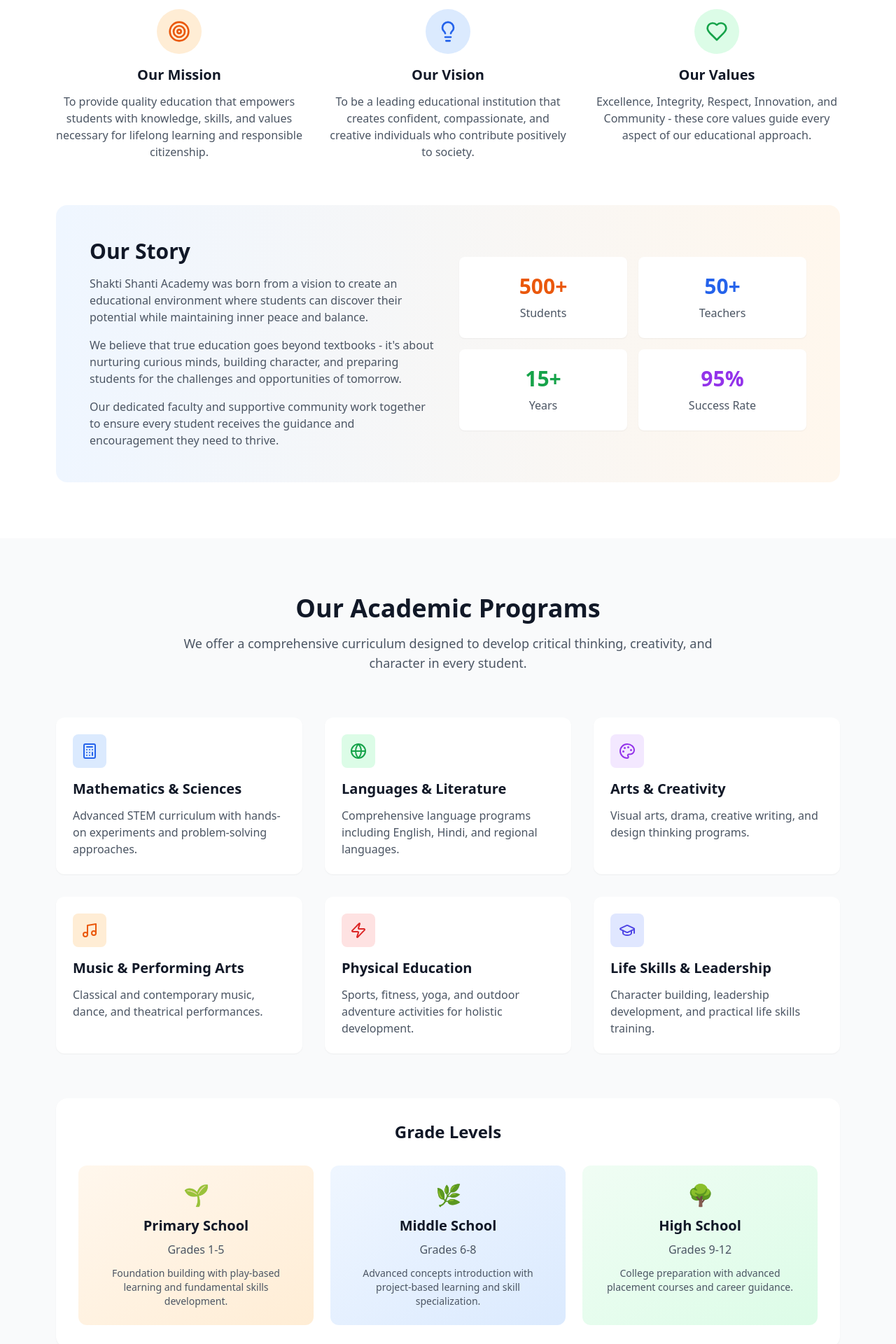
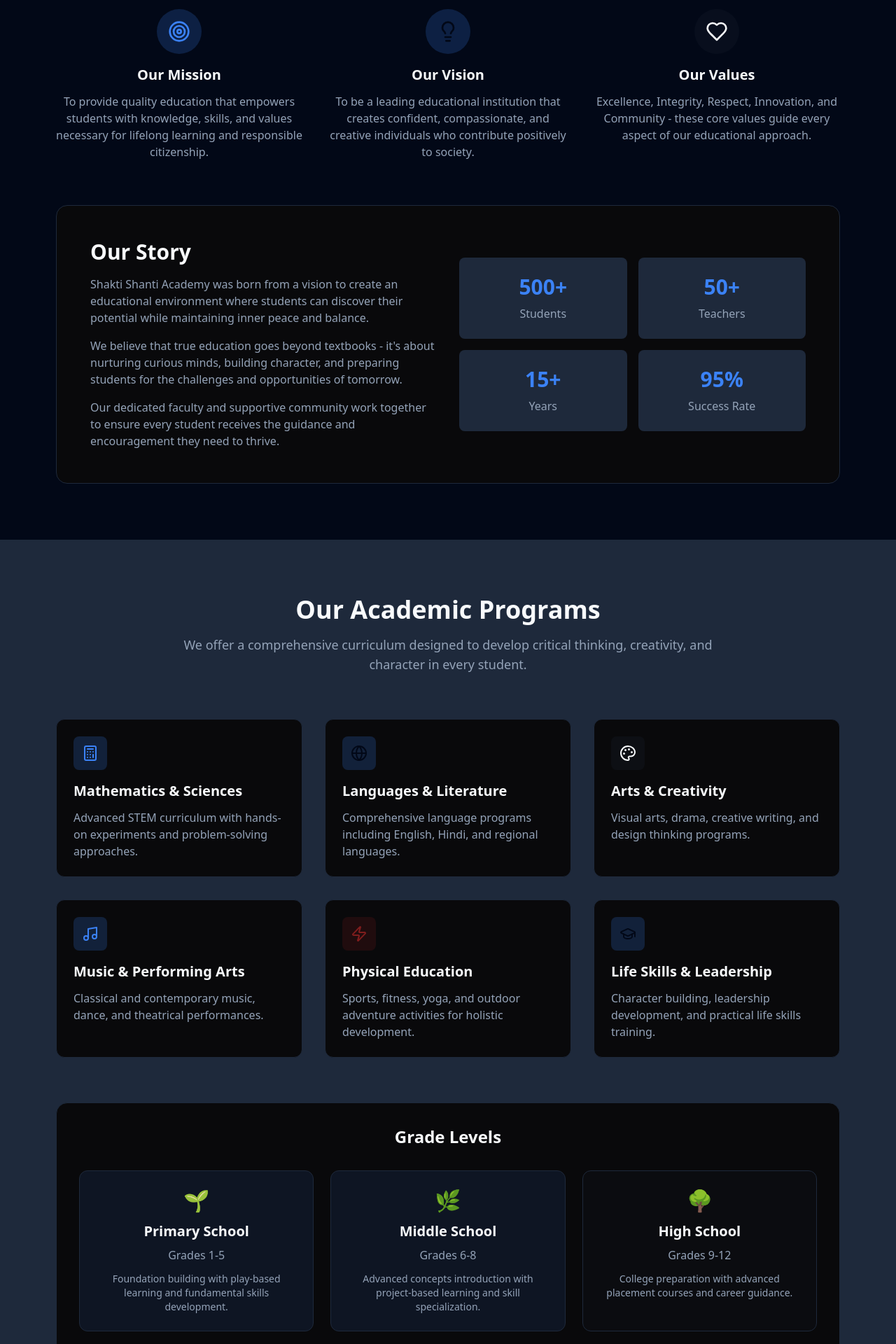
Before and after one commit to test6269/shakti-shanti-showcase, a React (Vite) app: page / in a window 1280 px wide. Shown: the part 1400-3320 px from the top of the page at 70% size. Built offline with nearby package versions, Linux system fonts and the light colour scheme.

Commit message:
Refactor: Apply dark theme
Apply dark theme to the entire webpage.

```diff
--- a/src/components/AboutSection.tsx
+++ b/src/components/AboutSection.tsx
@@ -3,12 +3,12 @@ import { Heart, Target, Lightbulb } from "lucide-react";
 
 const AboutSection = () => {
   return (
-    <section id="about" className="py-20 bg-white">
+    <section id="about" className="py-20 bg-background">
       <div className="container mx-auto max-w-6xl px-4">
         {/* Section Header */}
         <div className="text-center mb-16">
-          <h2 className="text-4xl font-bold text-gray-900 mb-4">About Shakti Shanti Academy</h2>
-          <p className="text-lg text-gray-600 max-w-3xl mx-auto">
+          <h2 className="text-4xl font-bold text-foreground mb-4">About Shakti Shanti Academy</h2>
+          <p className="text-lg text-muted-foreground max-w-3xl mx-auto">
             Founded on the principles of strength (Shakti) and peace (Shanti), our academy is dedicated to nurturing well-rounded individuals who will make a positive impact on the world.
           </p>
         </div>
@@ -16,67 +16,67 @@ const AboutSection = () => {
         {/* Mission, Vision, Values */}
         <div className="grid md:grid-cols-3 gap-8 mb-16">
           <div className="text-center group">
-            <div className="bg-orange-100 w-16 h-16 rounded-full flex items-center justify-center mx-auto mb-4 group-hover:scale-110 transition-transform">
-              <Target className="text-orange-600" size={32} />
+            <div className="bg-primary/20 w-16 h-16 rounded-full flex items-center justify-center mx-auto mb-4 group-hover:scale-110 transition-transform">
+              <Target className="text-primary" size={32} />
             </div>
-            <h3 className="text-xl font-bold text-gray-900 mb-3">Our Mission</h3>
-            <p className="text-gray-600">
+            <h3 className="text-xl font-bold text-foreground mb-3">Our Mission</h3>
+            <p className="text-muted-foreground">
               To provide quality education that empowers students with knowledge, skills, and values necessary for lifelong learning and responsible citizenship.
             </p>
           </div>
 
           <div className="text-center group">
-            <div className="bg-blue-100 w-16 h-16 rounded-full flex items-center justify-center mx-auto mb-4 group-hover:scale-110 transition-transform">
-              <Lightbulb className="text-blue-600" size={32} />
+            <div className="bg-accent/20 w-16 h-16 rounded-full flex items-center justify-center mx-auto mb-4 group-hover:scale-110 transition-transform">
+              <Lightbulb className="text-accent-foreground" size={32} />
             </div>
-            <h3 className="text-xl font-bold text-gray-900 mb-3">Our Vision</h3>
-            <p className="text-gray-600">
+            <h3 className="text-xl font-bold text-foreground mb-3">Our Vision</h3>
+            <p className="text-muted-foreground">
               To be a leading educational institution that creates confident, compassionate, and creative individuals who contribute positively to society.
             </p>
           </div>
 
           <div className="text-center group">
-            <div className="bg-green-100 w-16 h-16 rounded-full flex items-center justify-center mx-auto mb-4 group-hover:scale-110 transition-transform">
-              <Heart className="text-green-600" size={32} />
+            <div className="bg-secondary/20 w-16 h-16 rounded-full flex items-center justify-center mx-auto mb-4 group-hover:scale-110 transition-transform">
+              <Heart className="text-secondary-foreground" size={32} />
             </div>
-            <h3 className="text-xl font-bold text-gray-900 mb-3">Our Values</h3>
-            <p className="text-gray-600">
+            <h3 className="text-xl font-bold text-foreground mb-3">Our Values</h3>
+            <p className="text-muted-foreground">
               Excellence, Integrity, Respect, Innovation, and Community - these core values guide every aspect of our educational approach.
             </p>
           </div>
         </div>
 
         {/* Story Section */}
-        <div className="bg-gradient-to-r from-blue-50 to-orange-50 rounded-2xl p-8 md:p-12">
+        <div className="bg-card rounded-2xl p-8 md:p-12 border border-border">
           <div className="grid md:grid-cols-2 gap-8 items-center">
             <div>
-              <h3 className="text-3xl font-bold text-gray-900 mb-4">Our Story</h3>
-              <p className="text-gray-600 mb-4">
+              <h3 className="text-3xl font-bold text-card-foreground mb-4">Our Story</h3>
+              <p className="text-muted-foreground mb-4">
                 Shakti Shanti Academy was born from a vision to create an educational environment where students can discover their potential while maintaining inner peace and balance.
               </p>
-              <p className="text-gray-600 mb-4">
+              <p className="text-muted-foreground mb-4">
                 We believe that true education goes beyond textbooks - it's about nurturing curious minds, building character, and preparing students for the challenges and opportunities of tomorrow.
               </p>
-              <p className="text-gray-600">
+              <p className="text-muted-foreground">
                 Our dedicated faculty and supportive community work together to ensure every student receives the guidance and encouragement they need to thrive.
               </p>
             </div>
             <div className="grid grid-cols-2 gap-4">
-              <div className="bg-white rounded-lg p-6 text-center shadow-sm">
-                <div className="text-3xl font-bold text-orange-600 mb-2">500+</div>
-                <div className="text-gray-600">Students</div>
+              <div className="bg-muted rounded-lg p-6 text-center">
+                <div className="text-3xl font-bold text-primary mb-2">500+</div>
+                <div className="text-muted-foreground">Students</div>
               </div>
-              <div className="bg-white rounded-lg p-6 text-center shadow-sm">
-                <div className="text-3xl font-bold text-blue-600 mb-2">50+</div>
-                <div className="text-gray-600">Teachers</div>
+              <div className="bg-muted rounded-lg p-6 text-center">
+                <div className="text-3xl font-bold text-primary mb-2">50+</div>
+                <div className="text-muted-foreground">Teachers</div>
               </div>
-              <div className="bg-white rounded-lg p-6 text-center shadow-sm">
-                <div className="text-3xl font-bold text-green-600 mb-2">15+</div>
-                <div className="text-gray-600">Years</div>
+              <div className="bg-muted rounded-lg p-6 text-center">
+                <div className="text-3xl font-bold text-primary mb-2">15+</div>
+                <div className="text-muted-foreground">Years</div>
               </div>
-              <div className="bg-white rounded-lg p-6 text-center shadow-sm">
-                <div className="text-3xl font-bold text-purple-600 mb-2">95%</div>
-                <div className="text-gray-600">Success Rate</div>
+              <div className="bg-muted rounded-lg p-6 text-center">
+                <div className="text-3xl font-bold text-primary mb-2">95%</div>
+                <div className="text-muted-foreground">Success Rate</div>
               </div>
             </div>
           </div>
--- a/src/components/ProgramsSection.tsx
+++ b/src/components/ProgramsSection.tsx
@@ -4,50 +4,50 @@ import { GraduationCap, Palette, Calculator, Globe, Music, Zap } from "lucide-re
 const ProgramsSection = () => {
   const programs = [
     {
-      icon: <Calculator className="text-blue-600" size={24} />,
+      icon: <Calculator className="text-primary" size={24} />,
       title: "Mathematics & Sciences",
       description: "Advanced STEM curriculum with hands-on experiments and problem-solving approaches.",
-      color: "bg-blue-100"
+      color: "bg-primary/20"
     },
     {
-      icon: <Globe className="text-green-600" size={24} />,
+      icon: <Globe className="text-accent-foreground" size={24} />,
       title: "Languages & Literature",
       description: "Comprehensive language programs including English, Hindi, and regional languages.",
-      color: "bg-green-100"
+      color: "bg-accent/20"
     },
     {
-      icon: <Palette className="text-purple-600" size={24} />,
+      icon: <Palette className="text-secondary-foreground" size={24} />,
       title: "Arts & Creativity",
       description: "Visual arts, drama, creative writing, and design thinking programs.",
-      color: "bg-purple-100"
+      color: "bg-secondary/20"
     },
     {
-      icon: <Music className="text-orange-600" size={24} />,
+      icon: <Music className="text-primary" size={24} />,
       title: "Music & Performing Arts",
       description: "Classical and contemporary music, dance, and theatrical performances.",
-      color: "bg-orange-100"
+      color: "bg-primary/20"
     },
     {
-      icon: <Zap className="text-red-600" size={24} />,
+      icon: <Zap className="text-destructive" size={24} />,
       title: "Physical Education",
       description: "Sports, fitness, yoga, and outdoor adventure activities for holistic development.",
-      color: "bg-red-100"
+      color: "bg-destructive/20"
     },
     {
-      icon: <GraduationCap className="text-indigo-600" size={24} />,
+      icon: <GraduationCap className="text-accent-foreground" size={24} />,
       title: "Life Skills & Leadership",
       description: "Character building, leadership development, and practical life skills training.",
-      color: "bg-indigo-100"
+      color: "bg-accent/20"
     }
   ];
 
   return (
-    <section id="programs" className="py-20 bg-gray-50">
+    <section id="programs" className="py-20 bg-muted">
       <div className="container mx-auto max-w-6xl px-4">
         {/* Section Header */}
         <div className="text-center mb-16">
-          <h2 className="text-4xl font-bold text-gray-900 mb-4">Our Academic Programs</h2>
-          <p className="text-lg text-gray-600 max-w-3xl mx-auto">
+          <h2 className="text-4xl font-bold text-foreground mb-4">Our Academic Programs</h2>
+          <p className="text-lg text-muted-foreground max-w-3xl mx-auto">
             We offer a comprehensive curriculum designed to develop critical thinking, creativity, and character in every student.
           </p>
         </div>
@@ -55,37 +55,37 @@ const ProgramsSection = () => {
         {/* Programs Grid */}
         <div className="grid md:grid-cols-2 lg:grid-cols-3 gap-8 mb-16">
           {programs.map((program, index) => (
-            <div key={index} className="bg-white rounded-xl p-6 shadow-sm hover:shadow-md transition-shadow group">
+            <div key={index} className="bg-card rounded-xl p-6 border border-border hover:shadow-lg transition-shadow group">
               <div className={`${program.color} w-12 h-12 rounded-lg flex items-center justify-center mb-4 group-hover:scale-110 transition-transform`}>
                 {program.icon}
               </div>
-              <h3 className="text-xl font-semibold text-gray-900 mb-3">{program.title}</h3>
-              <p className="text-gray-600">{program.description}</p>
+              <h3 className="text-xl font-semibold text-card-foreground mb-3">{program.title}</h3>
+              <p className="text-muted-foreground">{program.description}</p>
             </div>
           ))}
         </div>
 
         {/* Grade Levels */}
-        <div className="bg-white rounded-2xl p-8 shadow-sm">
-          <h3 className="text-2xl font-bold text-gray-900 mb-8 text-center">Grade Levels</h3>
+        <div className="bg-card rounded-2xl p-8 border border-border">
+          <h3 className="text-2xl font-bold text-card-foreground mb-8 text-center">Grade Levels</h3>
           <div className="grid md:grid-cols-3 gap-6">
-            <div className="text-center p-6 bg-gradient-to-br from-orange-50 to-orange-100 rounded-xl">
+            <div className="text-center p-6 bg-primary/10 rounded-xl border border-border">
               <div className="text-3xl mb-3">🌱</div>
-              <h4 className="text-xl font-semibold text-gray-900 mb-2">Primary School</h4>
-              <p className="text-gray-600 mb-3">Grades 1-5</p>
-              <p className="text-sm text-gray-600">Foundation building with play-based learning and fundamental skills development.</p>
+              <h4 className="text-xl font-semibold text-foreground mb-2">Primary School</h4>
+              <p className="text-muted-foreground mb-3">Grades 1-5</p>
+              <p className="text-sm text-muted-foreground">Foundation building with play-based learning and fundamental skills development.</p>
             </div>
-            <div className="text-center p-6 bg-gradient-to-br from-blue-50 to-blue-100 rounded-xl">
+            <div className="text-center p-6 bg-accent/10 rounded-xl border border-border">
               <div className="text-3xl mb-3">🌿</div>
-              <h4 className="text-xl font-semibold text-gray-900 mb-2">Middle School</h4>
-              <p className="text-gray-600 mb-3">Grades 6-8</p>
-              <p className="text-sm text-gray-600">Advanced concepts introduction with project-based learning and skill specialization.</p>
+              <h4 className="text-xl font-semibold text-foreground mb-2">Middle School</h4>
+              <p className="text-muted-foreground mb-3">Grades 6-8</p>
+              <p className="text-sm text-muted-foreground">Advanced concepts introduction with project-based learning and skill specialization.</p>
             </div>
-            <div className="text-center p-6 bg-gradient-to-br from-green-50 to-green-100 rounded-xl">
+            <div className="text-center p-6 bg-secondary/10 rounded-xl border border-border">
               <div className="text-3xl mb-3">🌳</div>
-              <h4 className="text-xl font-semibold text-gray-900 mb-2">High School</h4>
-              <p className="text-gray-600 mb-3">Grades 9-12</p>
-              <p className="text-sm text-gray-600">College preparation with advanced placement courses and career guidance.</p>
+              <h4 className="text-xl font-semibold text-foreground mb-2">High School</h4>
+              <p className="text-muted-foreground mb-3">Grades 9-12</p>
+              <p className="text-sm text-muted-foreground">College preparation with advanced placement courses and career guidance.</p>
             </div>
           </div>
         </div>
```
Also changed, not shown: src/components/ContactSection.tsx (+45 -45 lines), src/components/FacilitiesSection.tsx (+18 -18 lines), src/components/Footer.tsx (+24 -24 lines).
